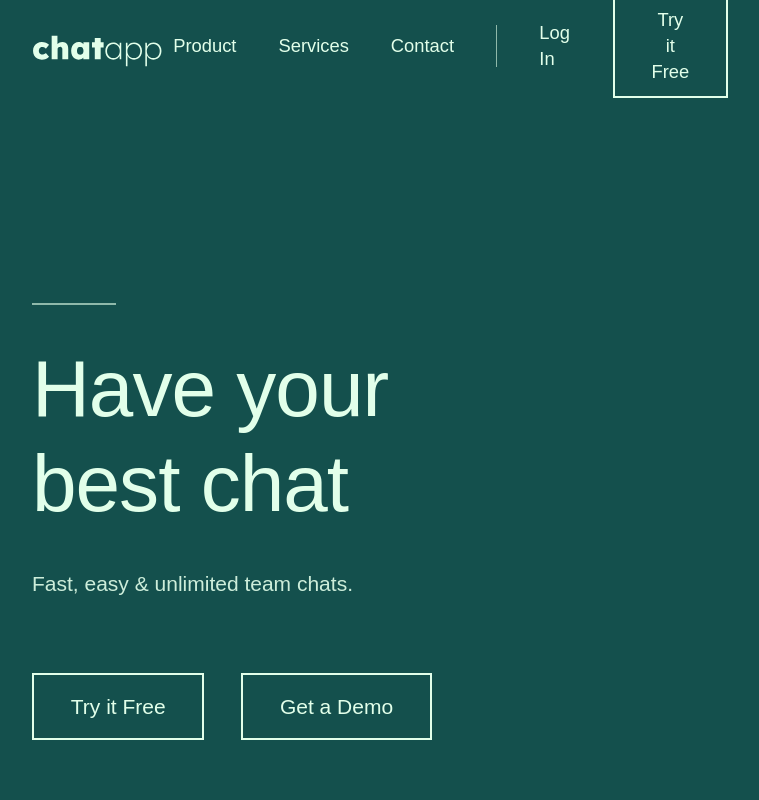
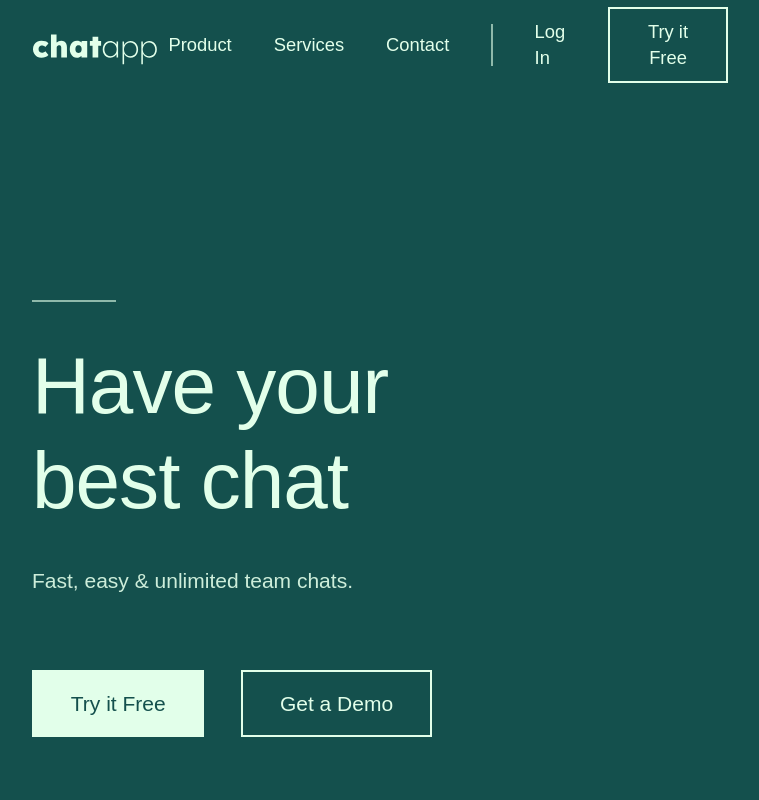
Before and after one commit to aka-luan/callapp-lp, a Next.js app: page / in a window 1280 px wide. Shown: the top 800 px of the page, without its empty margins (260-1019 px from the left). Built offline with nearby package versions, Linux system fonts and the light colour scheme.

Commit message:
new button component

```diff
--- a/src/app/components/Button.jsx
+++ b/src/app/components/Button.jsx
@@ -1,13 +1,32 @@
-export default function Button({ isNav = false, type, children }) {
+export default function Button({
+  isNav = false,
+  type = 'primary1',
+  children,
+  onClick,
+  disabled = false,
+  className = '',
+}) {
+  const typeClasses = {
+    primary1: 'bg-lightgreen text-green border-lightgreen',
+    primary2: 'bg-foreground text-lightgreen border-foreground',
+    secondary1: 'bg-transparent text-lightgreen border-lightgreen',
+    secondary2:
+      'bg-transparent text-foreground border-foreground',
+  };
+
+  const sizeClasses = isNav ? 'py-[10px] px-7 min-w-[120px]' : 'py-3 px-7 min-w-[120px]';
+
   return (
     <button
-      className={`hover:scale-90 px-7 ${
-        isNav ? 'py-[10px]' : 'py-3'
-      } border-lightgreen border-2 ${
-        type === 'primary'
-          ? 'bg-lightgreen text-green'
-          : 'bg-transparent text-lightgreen'
-      }`}>
+      type='button'
+      onClick={onClick}
+      disabled={disabled}
+      aria-label={children}
+      className={`transition-transform duration-200 ease-in-out hover:scale-95
+        ${sizeClasses} border-2 ${
+        typeClasses[type] || typeClasses.primary1
+      }
+        ${className} ${disabled ? 'opacity-50 cursor-not-allowed' : ''}`}>
       {children}
     </button>
   );
--- a/src/app/components/Header.jsx
+++ b/src/app/components/Header.jsx
@@ -30,7 +30,7 @@ export default function Header() {
               <a href='#contact' className='hover:border-b-2 border-lightgreen pb-1'>Log In</a>
             </li>
             <li>
-              <Button isNav={true}>Try it Free</Button>
+              <Button type={'secondary1'} isNav={true}>Try it Free</Button>
             </li>
           </ul>
         </nav>
```
